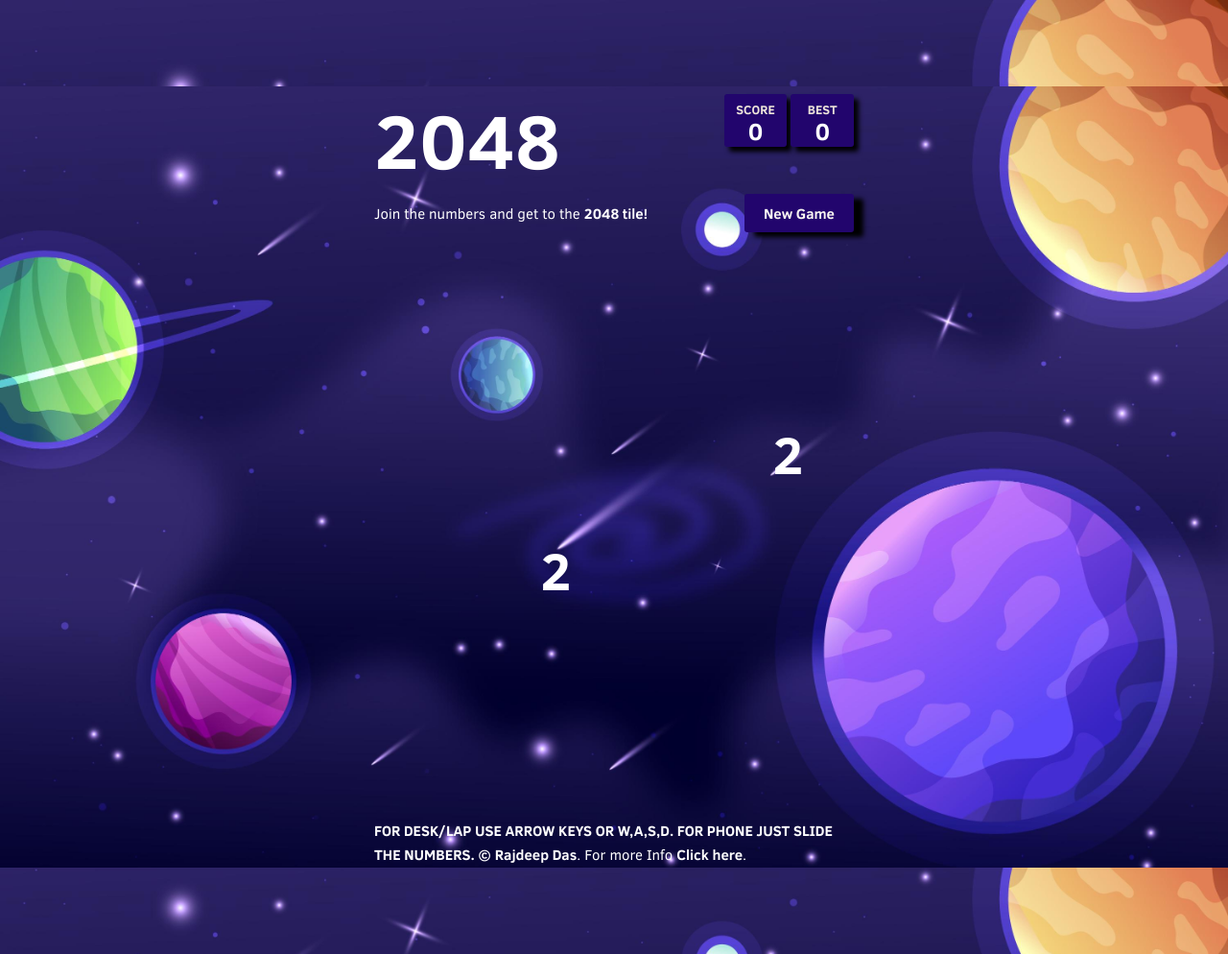
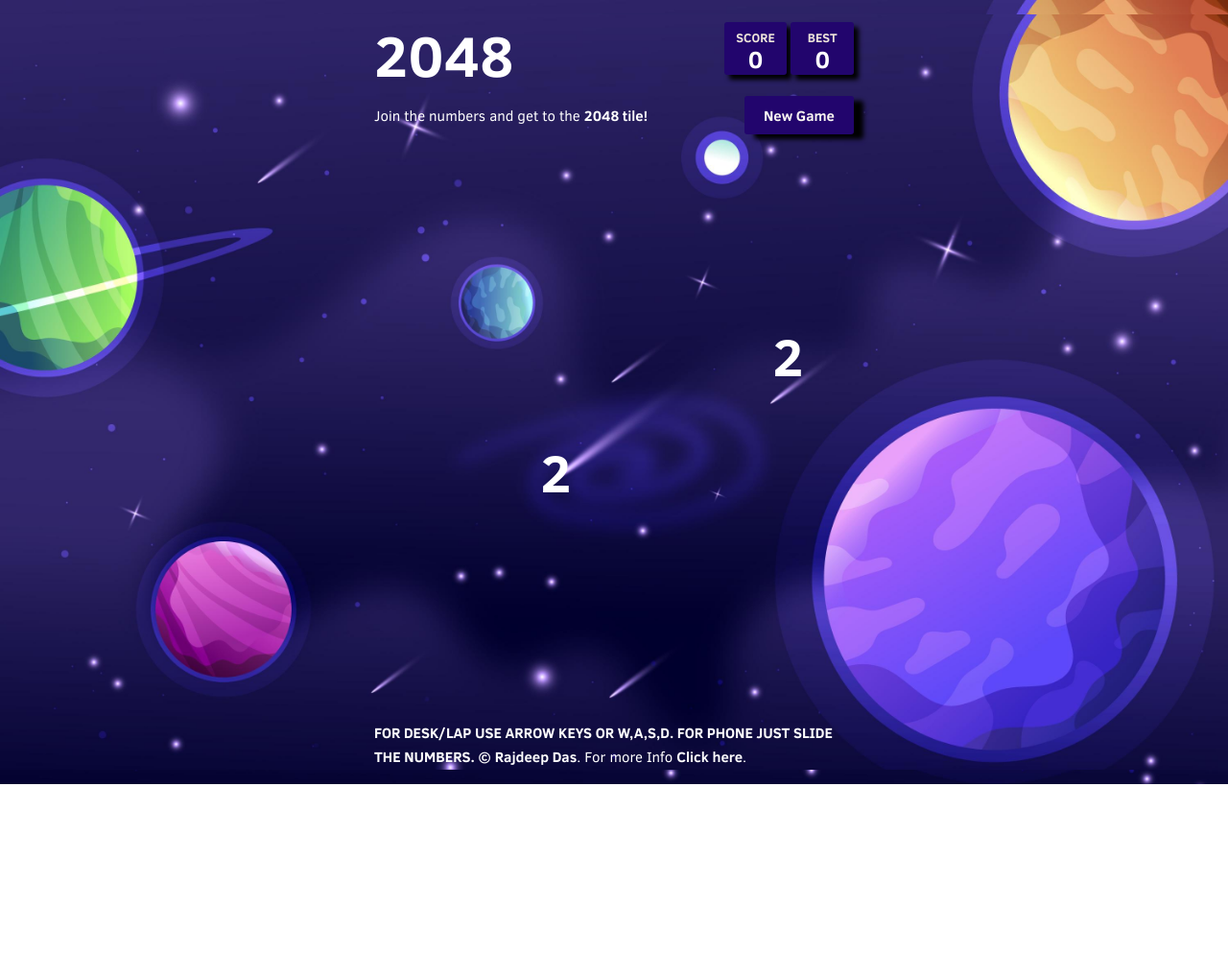
Before and after one commit to Rajspeaks/2048, a plain HTML site: page index.html in a window 1280 px wide. Shown: the whole page at 96% size. After the commit the page ends 817 px from the top, so only its background shows below. Drawn offline with Linux system fonts and the light colour scheme.

Commit message:
Add files via upload

```diff
--- a/style/main.css
+++ b/style/main.css
@@ -11,7 +11,7 @@ html, body {
   font-size: 15px; }
 
 body {
-  margin: 90px 0; }
+  margin: 15px 0; }
 
 .heading:after {
   content: "";
@@ -19,7 +19,7 @@ body {
   clear: both; }
 
 h1.title {
-  font-size: 80px;
+  font-size: 60px;
   font-weight: bold;
   margin: 0;
   display: block;
```
